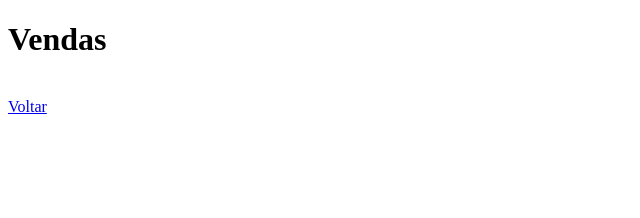
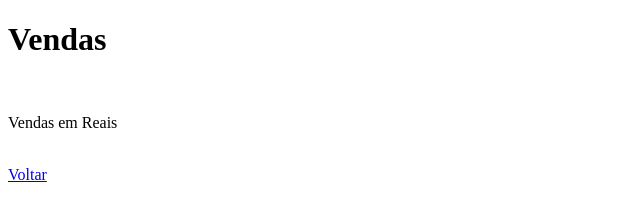
Before and after one commit to fvcarrijo/aulagithub, a plain HTML site: page vendas.html in a window 1280 px wide. Shown: the whole page, without its empty margins (0-640 px from the left). Drawn offline with Linux system fonts and the light colour scheme.

Commit message:
Acrescentado campo valor venda

```diff
--- a/vendas.html
+++ b/vendas.html
@@ -8,6 +8,7 @@
 </head>
 <body>
     <h1>Vendas</h1><br/>
+    <p>Vendas em Reais</p><br/>
     <a href="index.html">Voltar</a>
 </body>
 </html>
```
